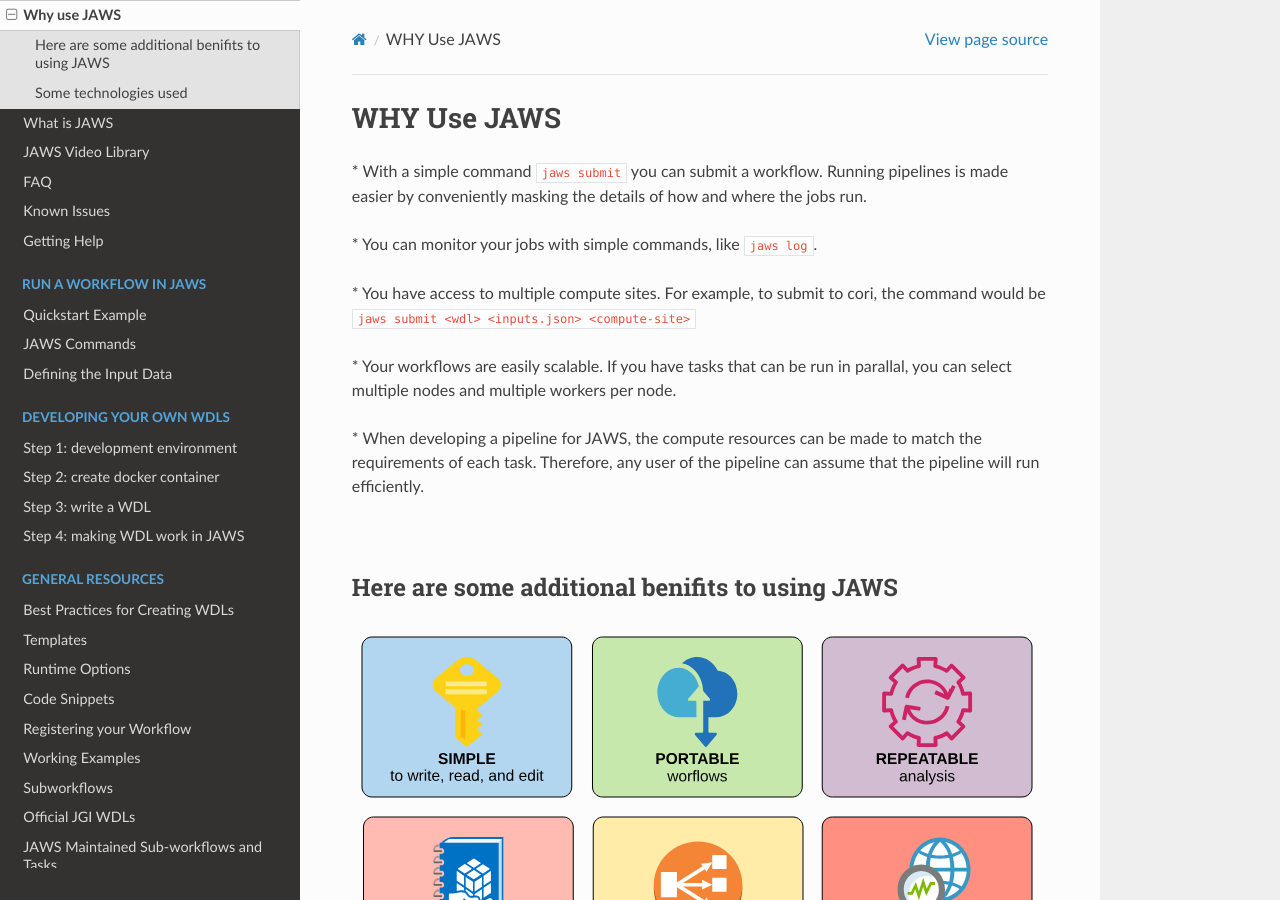
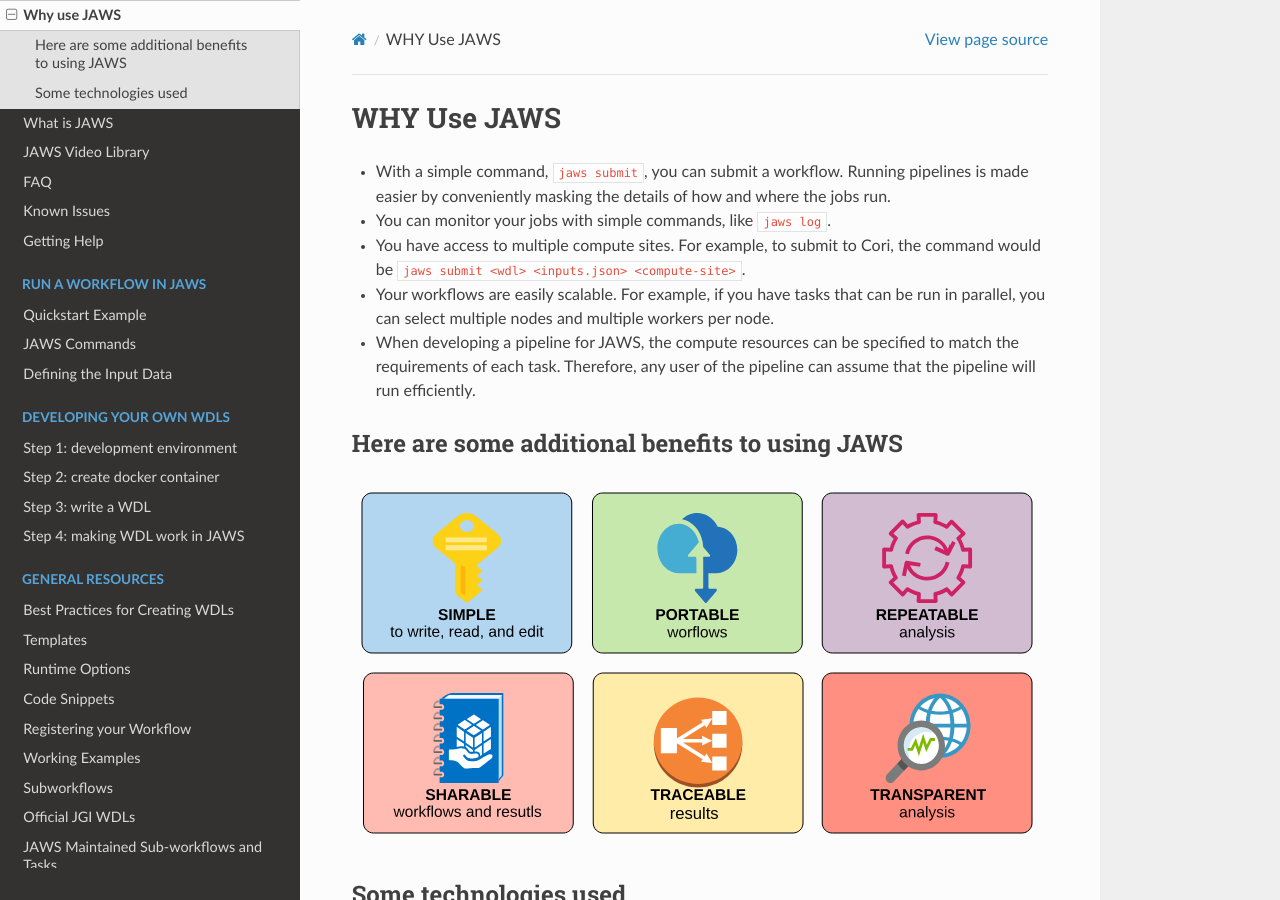
Before and after one commit to JGI-Bioinformatics/jaws, a Sphinx documentation site: the page built from docs/sphinx/source/Intro/why_jaws.rst, in a window 1280 px wide and 900 px high. Built offline with Sphinx 7.4.7 and the Read the Docs theme 2.0.0, drawn with Linux system fonts in a browser that asks for light colours.

Commit message:
Resolve "Minor fixing documentation beta"

```diff
--- a/docs/sphinx/source/Intro/why_jaws.rst
+++ b/docs/sphinx/source/Intro/why_jaws.rst
@@ -1,29 +1,27 @@
-#############
+====================
 WHY Use JAWS
-#############
+====================
 
 .. role:: bash(code)
   :language: bash
 
-| * With a simple command :bash:`jaws submit` you can submit a workflow. Running pipelines is made easier by conveniently masking the details of how and where the jobs run.
-|
-| * You can monitor your jobs with simple commands, like :bash:`jaws log`.
-|
-| * You have access to multiple compute sites. For example, to submit to cori, the command would be :bash:`jaws submit <wdl> <inputs.json> <compute-site>`
-|
-| * Your workflows are easily scalable. If you have tasks that can be run in parallal, you can select multiple nodes and multiple workers per node.
-|
-| * When developing a pipeline for JAWS, the compute resources can be made to match the requirements of each task. Therefore, any user of the pipeline can assume that the pipeline will run efficiently.
+* With a simple command, :bash:`jaws submit`, you can submit a workflow. Running pipelines is made easier by conveniently masking the details of how and where the jobs run.
 
-|
+* You can monitor your jobs with simple commands, like :bash:`jaws log`.
 
-Here are some additional benifits to using JAWS
+* You have access to multiple compute sites. For example, to submit to Cori, the command would be :bash:`jaws submit <wdl> <inputs.json> <compute-site>`.
+
+* Your workflows are easily scalable. For example, if you have tasks that can be run in parallel, you can select multiple nodes and multiple workers per node.
+
+* When developing a pipeline for JAWS, the compute resources can be specified to match the requirements of each task. Therefore, any user of the pipeline can assume that the pipeline will run efficiently.
+
+
+Here are some additional benefits to using JAWS
 -----------------------------------------------
 
 .. figure:: /Figures/why_jaws.svg
    :scale: 50%
 
-|
 
 Some technologies used
 ----------------------
```
